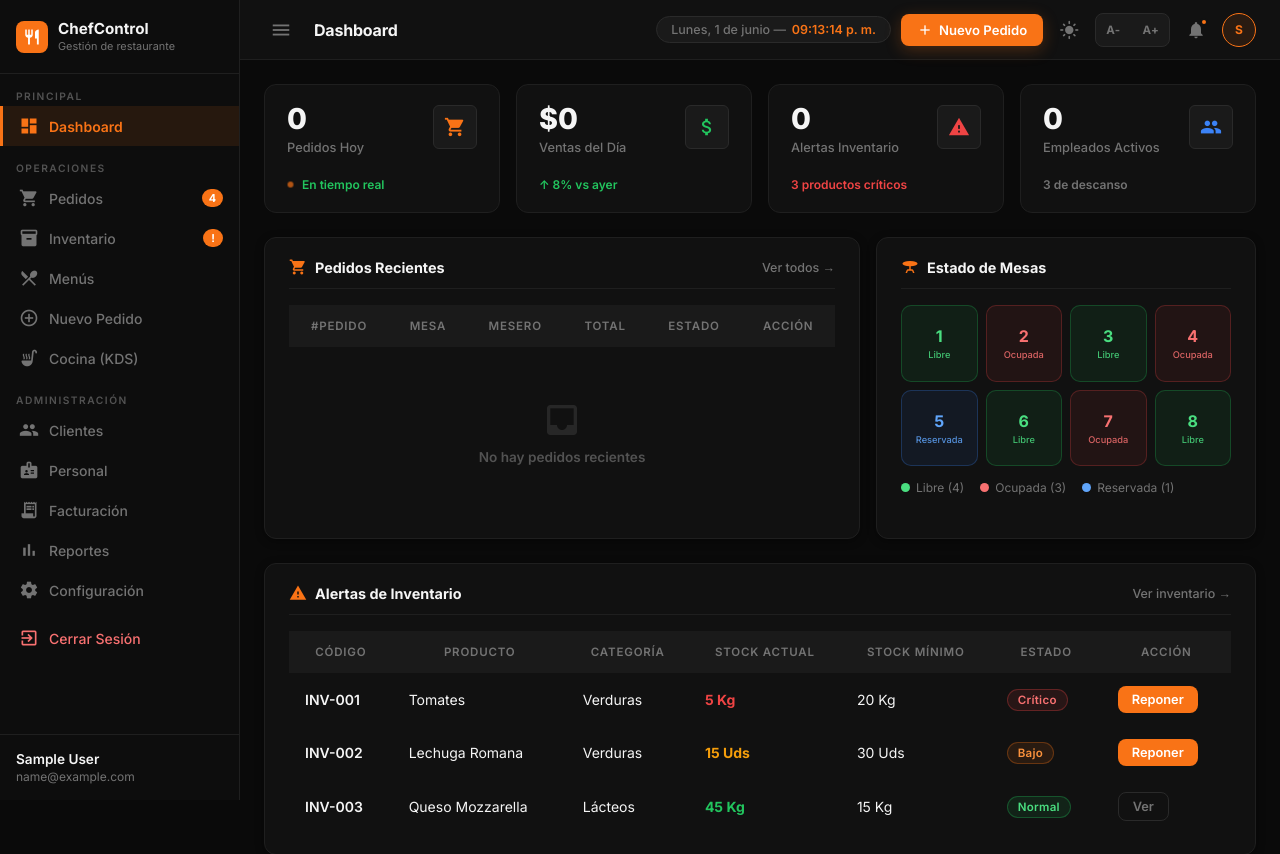
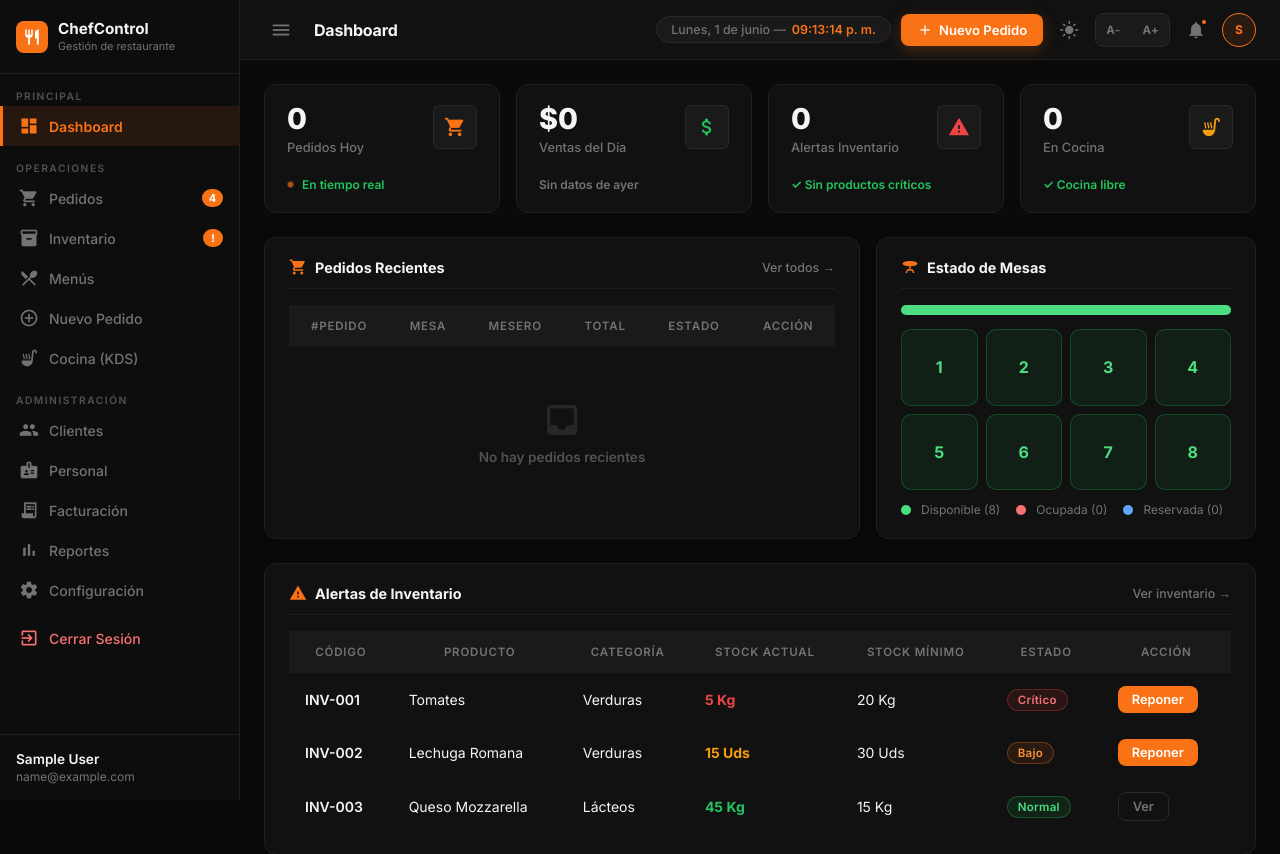
Before and after one commit to kmilozuleta77-png/ChefControl-Software, a Django app: page /dashboard/ in a window 1280 px wide. Shown: the top 854 px of the page. Run offline with Django 5.2, Linux system fonts and the light colour scheme; the visitor is signed in with stand-in values (Sample User, id 1); data comes from the database, SQL or seed files in the repository; data that the repository does not hold is empty.

Commit message:
feat(dashboard): datos reales BD, estado mesas opción D, pedidos en cocina
Co-Authored-By: Claude Sonnet 4.6 <noreply@anthropic.com>

```diff
--- a/restaurante/views.py
+++ b/restaurante/views.py
@@ -1,5 +1,6 @@
 import json
 import logging
+from datetime import date, timedelta
 from decimal import Decimal, InvalidOperation
 
 from django.http import JsonResponse
@@ -82,13 +83,28 @@ def logout_view(request):
 
 @login_required(login_url='login')
 def dashboard_view(request):
-    total_empleados = Empleado.objects.count()
-    total_pedidos = Pedido.objects.count()
+    hoy = date.today()
 
-    suma_ventas = Pedido.objects.aggregate(Sum('total'))['total__sum']
+    empleados_activos = Empleado.objects.filter(estado='Activo').count()
+    empleados_descanso = Empleado.objects.filter(estado='Descanso').count()
+    total_pedidos = Pedido.objects.filter(fecha_pedido__date=hoy).count()
+
+    suma_ventas = Factura.objects.filter(fecha_factura__date=hoy).aggregate(Sum('total'))['total__sum']
     ventas_dia = suma_ventas if suma_ventas is not None else 0
 
+    suma_ayer = Factura.objects.filter(fecha_factura__date=hoy - timedelta(days=1)).aggregate(Sum('total'))['total__sum']
+    ventas_ayer = suma_ayer if suma_ayer is not None else 0
+    if ventas_ayer > 0:
+        porcentaje_ventas = round(((ventas_dia - ventas_ayer) / ventas_ayer) * 100, 1)
+    else:
+        porcentaje_ventas = None
+
     alertas_inventario = Producto.objects.filter(stock__lte=F('stock_minimo')).count()
+    mesas_libres = Mesa.objects.filter(estado='Disponible').count()
+    mesas_ocupadas = Mesa.objects.filter(estado='Ocupada').count()
+    mesas_reservadas = Mesa.objects.filter(estado='Reservada').count()
+    mesas_lista = Mesa.objects.all().order_by('numero_mesa')
+    pedidos_en_cocina = Pedido.objects.filter(estado='En preparacion').count()
 
     # select_related completo: mesa, empleado y cliente evitan N+1 queries en el template
     pedidos_recientes = (
@@ -98,10 +114,17 @@ def dashboard_view(request):
     )
 
     context = {
-        'cantidad_empleados': total_empleados,
+        'empleados_activos': empleados_activos,
+        'empleados_descanso': empleados_descanso,
         'total_pedidos': total_pedidos,
         'ventas_dia': ventas_dia,
         'alertas_inventario': alertas_inventario,
+        'porcentaje_ventas': porcentaje_ventas,
+        'mesas_libres': mesas_libres,
+        'mesas_ocupadas': mesas_ocupadas,
+        'mesas_reservadas': mesas_reservadas,
+        'mesas_lista': mesas_lista,
+        'pedidos_en_cocina': pedidos_en_cocina,
         'pedidos_recientes': pedidos_recientes,
     }
     return render(request, 'index.html', context)
--- a/templates/index.html
+++ b/templates/index.html
@@ -274,7 +274,15 @@
                         <i class="material-icons" style="color: var(--color-success)">attach_money</i>
                     </div>
                 </div>
-                <div class="stat-change up">↑ 8% vs ayer</div>
+                {% if porcentaje_ventas is not None %}
+                    {% if porcentaje_ventas >= 0 %}
+                        <div class="stat-change up">↑ {{ porcentaje_ventas }}% vs ayer</div>
+                    {% else %}
+                        <div class="stat-change down">↓ {{ porcentaje_ventas }}% vs ayer</div>
+                    {% endif %}
+                {% else %}
+                    <div class="stat-change neutral">Sin datos de ayer</div>
+                {% endif %}
             </div>
 
             <div class="stat-card">
@@ -287,20 +295,28 @@
                         <i class="material-icons" style="color: var(--color-danger)">warning</i>
                     </div>
                 </div>
-                <div class="stat-change down">3 productos críticos</div>
+                {% if alertas_inventario == 0 %}
+                    <div class="stat-change up">✓ Sin productos críticos</div>
+                {% else %}
+                    <div class="stat-change down">{{ alertas_inventario }} producto{{ alertas_inventario|pluralize }} crítico{{ alertas_inventario|pluralize }}</div>
+                {% endif %}
             </div>
 
             <div class="stat-card">
                 <div class="stat-card-top">
                     <div>
-                        <div class="stat-val">{{ cantidad_empleados }}</div>
-                        <div class="stat-label">Empleados Activos</div>
+                        <div class="stat-val">{{ pedidos_en_cocina }}</div>
+                        <div class="stat-label">En Cocina</div>
                     </div>
                     <div class="stat-icon">
-                        <i class="material-icons" style="color: var(--color-info)">people</i>
+                        <i class="material-icons" style="color: var(--color-warning)">soup_kitchen</i>
                     </div>
                 </div>
-                <div class="stat-change neutral">3 de descanso</div>
+                {% if pedidos_en_cocina == 0 %}
+                    <div class="stat-change up">✓ Cocina libre</div>
+                {% else %}
+                    <div class="stat-change neutral" style="color:#f97316">{{ pedidos_en_cocina }} en preparación</div>
+                {% endif %}
             </div>
 
         </div><!-- /stats-grid -->
@@ -376,26 +392,38 @@
                     <div class="section-header">
                         <h6><i class="material-icons">table_bar</i> Estado de Mesas</h6>
                     </div>
-                    <div class="mesa-grid">
-                        <div class="mesa-item mesa-disponible">1<span>Libre</span></div>
-                        <div class="mesa-item mesa-ocupada">2<span>Ocupada</span></div>
-                        <div class="mesa-item mesa-disponible">3<span>Libre</span></div>
-                        <div class="mesa-item mesa-ocupada">4<span>Ocupada</span></div>
-                        <div class="mesa-item mesa-reservada">5<span>Reservada</span></div>
-                        <div class="mesa-item mesa-disponible">6<span>Libre</span></div>
-                        <div class="mesa-item mesa-ocupada">7<span>Ocupada</span></div>
-                        <div class="mesa-item mesa-disponible">8<span>Libre</span></div>
+
+                    <!-- Barra de progreso proporcional -->
+                    <div style="display:flex;height:10px;border-radius:6px;overflow:hidden;margin-bottom:14px">
+                        {% if mesas_libres %}<div style="flex:{{ mesas_libres }};background:#4ade80"></div>{% endif %}
+                        {% if mesas_ocupadas %}<div style="flex:{{ mesas_ocupadas }};background:#f87171"></div>{% endif %}
+                        {% if mesas_reservadas %}<div style="flex:{{ mesas_reservadas }};background:#60a5fa"></div>{% endif %}
                     </div>
-                    <div class="mesa-legend">
-                        <div class="mesa-legend-item">
-                            <span class="legend-dot libre"></span> Libre (4)
-                        </div>
-                        <div class="mesa-legend-item">
-                            <span class="legend-dot ocupada"></span> Ocupada (3)
-                        </div>
-                        <div class="mesa-legend-item">
-                            <span class="legend-dot reservada"></span> Reservada (1)
-                        </div>
+
+                    <!-- Mini grid de mesas -->
+                    <div class="mesa-grid" style="{% if mesas_lista|length > 12 %}max-height:160px;overflow-y:auto{% endif %}">
+                        {% for mesa in mesas_lista %}
+                            {% if mesa.estado == 'Disponible' %}
+                                <div class="mesa-item mesa-disponible">{{ mesa.numero_mesa }}</div>
+                            {% elif mesa.estado == 'Ocupada' %}
+                                <div class="mesa-item mesa-ocupada">{{ mesa.numero_mesa }}</div>
+                            {% elif mesa.estado == 'Reservada' %}
+                                <div class="mesa-item mesa-reservada">{{ mesa.numero_mesa }}</div>
+                            {% elif mesa.estado == 'En Mantenimiento' %}
+                                <div class="mesa-item" style="background:#f59e0b;color:#000">{{ mesa.numero_mesa }}</div>
+                            {% else %}
+                                <div class="mesa-item" style="opacity:.4">{{ mesa.numero_mesa }}</div>
+                            {% endif %}
+                        {% empty %}
+                            <p style="color:var(--color-text-muted);font-size:.85rem">Sin mesas registradas.</p>
+                        {% endfor %}
+                    </div>
+
+                    <!-- Leyenda -->
+                    <div class="mesa-legend" style="margin-top:12px">
+                        <div class="mesa-legend-item"><span style="display:inline-block;width:10px;height:10px;border-radius:50%;background:#4ade80;margin-right:4px"></span>Disponible ({{ mesas_libres }})</div>
+                        <div class="mesa-legend-item"><span style="display:inline-block;width:10px;height:10px;border-radius:50%;background:#f87171;margin-right:4px"></span>Ocupada ({{ mesas_ocupadas }})</div>
+                        <div class="mesa-legend-item"><span style="display:inline-block;width:10px;height:10px;border-radius:50%;background:#60a5fa;margin-right:4px"></span>Reservada ({{ mesas_reservadas }})</div>
                     </div>
                 </div>
             </div>
```
